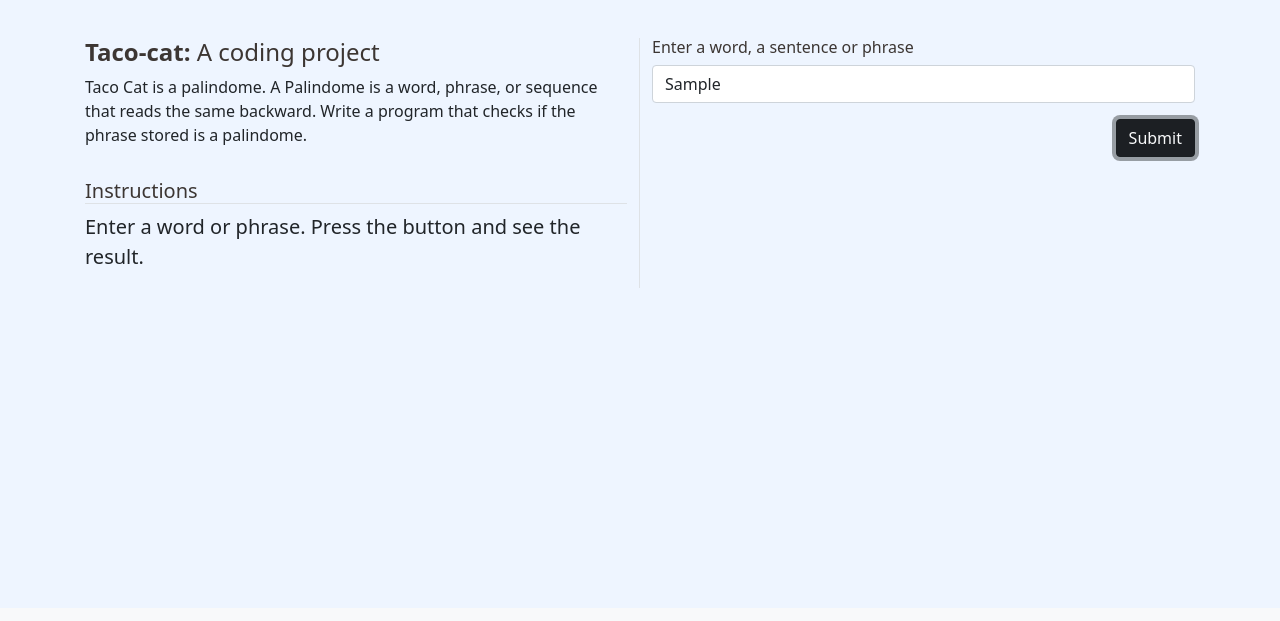
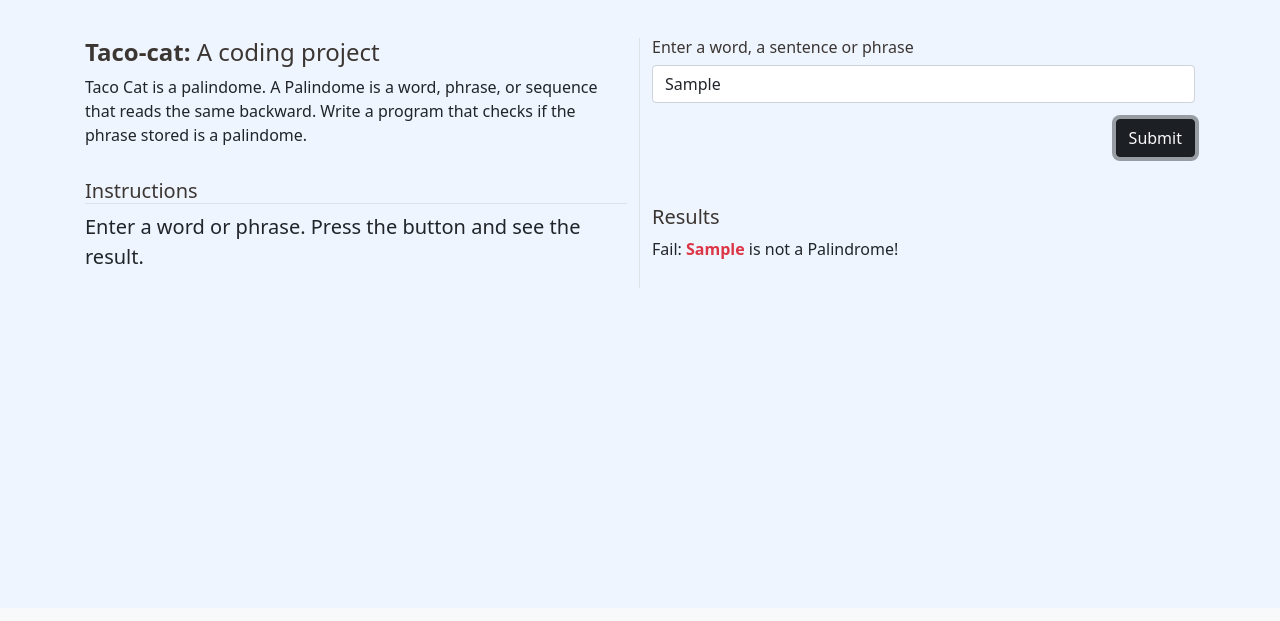
Before and after one commit to victor1127/tacocat, a plain HTML site: page app.html in a window 1280 px wide. Both pictures are taken after typing "Sample" into the empty fields and a click on the button "Submit". Shown: the part 70-691 px from the top of the page. Drawn offline with nearby package versions, Linux system fonts and the light colour scheme.

Commit message:
added the code for the js

```diff
--- a/js/side.js
+++ b/js/side.js
@@ -1,3 +1,37 @@
 function GetValues(){
-    alert("Hello world");
+    let userInput = document.getElementById("userInput").value;
+    let word = userInput.trim();
+
+    if(!ValidateInput(word)){
+        alert("Please, enter a word or sentence");
+        return;
+    }
+
+    document.getElementById("resultHeader").classList.remove("invisible");
+    let result = document.getElementById("textResult");
+
+    if(IsPalindrome(word)){
+        result.innerHTML = `Seccess: <span class="fw-bold text-danger">${word}</span> is a Palindrome!`;
+        return;
+    }
+
+    result.innerHTML = `Fail: <span class="fw-bold text-danger">${word}</span> is not a Palindrome!`;
+
 }
+
+function ValidateInput(word){
+    if(word.length === 0) return false;
+    return true;
+}
+
+function IsPalindrome(word){
+    if(word.length == 1) return true;
+    let reversedWord = ReverseStringRecursively(word);
+    return reversedWord == word;
+
+}
+
+function ReverseStringRecursively(word){
+    if(word.length == 1) return word;
+    return  ReverseStringRecursively(word.substring(1)) + word[0];
+}
```
Also changed, not shown: app.html (+0 -2 lines).
